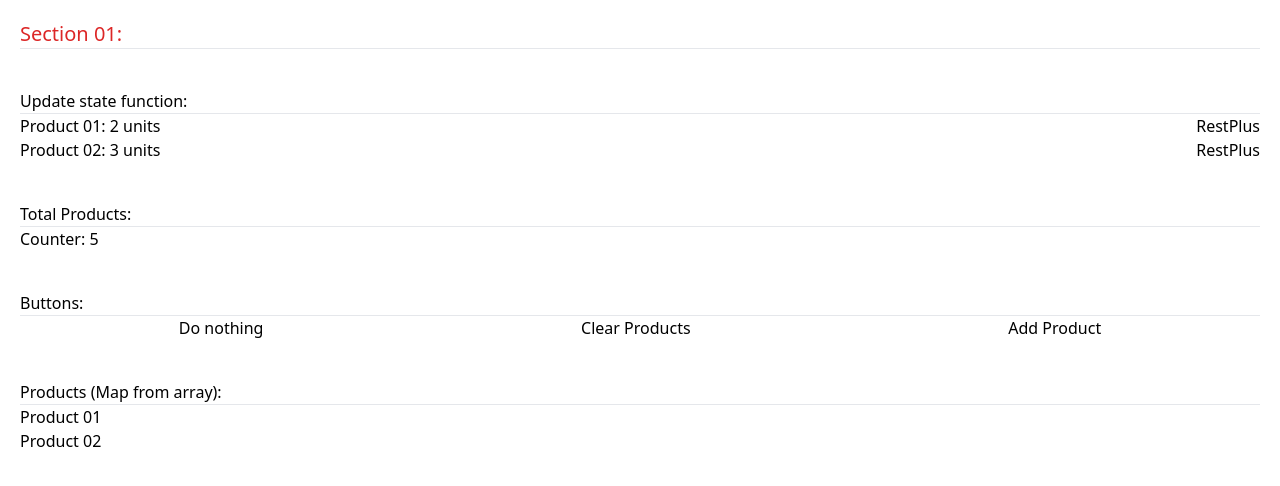
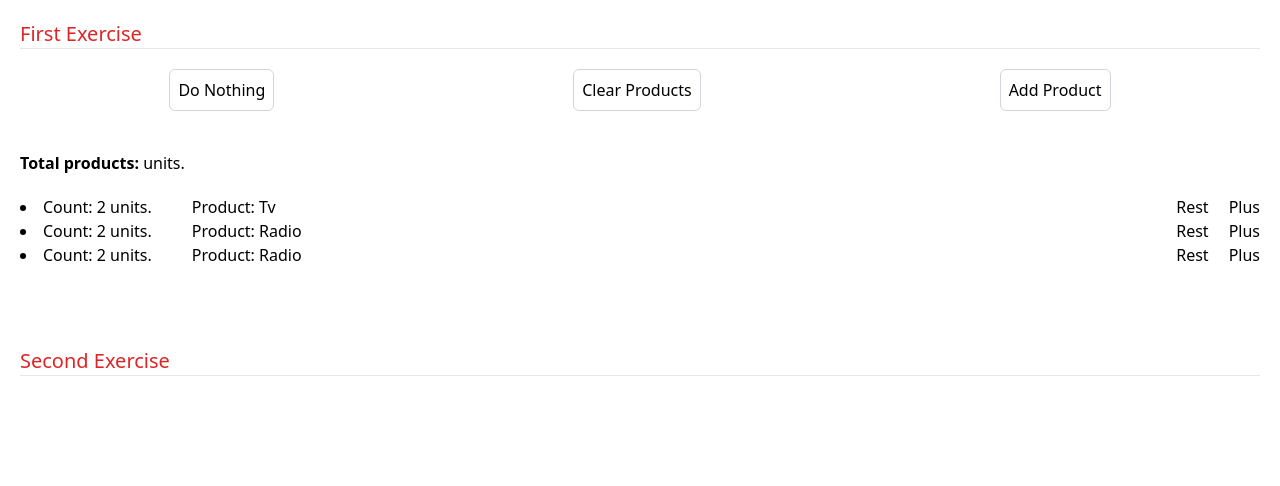
Before and after one commit to HenryMilac/Mixer, a React (Vite) app: page / in a window 1280 px wide. Shown: the top 486 px of the page. Built offline with nearby package versions, Linux system fonts and the light colour scheme.

Commit message:
Function plus product reutilizable done

```diff
--- a/src/App.tsx
+++ b/src/App.tsx
@@ -1,13 +1,14 @@
 
 import ZustandFernandoHerrera from "./Mixer/Issues/ManageState/Zustand/ZustandFernandoHerrera/ZustandFernandoHerrera";
+import ZustandMe from "./Mixer/Issues/ManageState/Zustand/ZustandMe/ZustandMe";
 
 export default function App() {
 
   return (
     <>
       {/* <ZustandFazt/> */}
-      <ZustandFernandoHerrera/>
-
+      <ZustandMe/>
+      {/* <ZustandFernandoHerrera/> */}
 
       {/* <Z/> */}
     </>
--- /dev/null
+++ b/src/Mixer/Issues/ManageState/Zustand/ZustandMe/ZustandMe.tsx
@@ -0,0 +1,55 @@
+import { Products } from "./store/products.store"
+
+export default function ZustandMe() {
+    const products = Products(state => state.products)
+
+    return (
+        <div className="p-5">
+
+
+
+
+            <div>
+                <h1 className="text-xl text-red-600">First Exercise</h1>
+                <hr />
+                <div>
+                    {/* ----- Buttons */}
+                    <div className="flex justify-around py-5">
+                        <button className="border border-gray-300 p-2 rounded-md">Do Nothing</button>
+                        <button className="border border-gray-300 p-2 rounded-md">Clear Products</button>
+                        <button className="border border-gray-300 p-2 rounded-md">Add Product</button>
+                    </div>
+
+                    {/* ----- Total */}
+                    <div className="py-5">
+                        <p className="text-base font-bold">Total products: <span className="font-normal"> units.</span></p>
+                    </div>
+
+                    {/* ----- Products */}
+                    {products.map(product => (
+                        <div className="flex justify-between">
+                            <div className="flex gap-x-10">
+                                <li>Count: {product.count} units.</li>
+                                <p>Product: {product.name}</p>
+                            </div>
+                            <div className="flex gap-x-5">
+                                <button onClick={product.decreaseCount}>Rest</button>
+                                <button onClick={product.increaseCount}>Plus</button>
+                            </div>
+                        </div>
+                    ))}
+                </div>
+            </div>
+
+
+
+
+
+
+            <div>
+                <h1 className="text-xl text-red-600 mt-20">Second Exercise</h1>
+                <hr />
+            </div>
+        </div>
+    )
+}
--- /dev/null
+++ b/src/Mixer/Issues/ManageState/Zustand/ZustandMe/store/products.store.tsx
@@ -0,0 +1,52 @@
+import { create } from "zustand";
+
+interface products {
+    products: product[]
+}
+interface product {
+    id: number
+    name: string
+    count: number,
+    increaseCount: () => void
+    decreaseCount: () => void
+}
+
+export const Products = create<products>((set) => {
+
+    const increaseCount = (id: number) => {
+        set(state => {
+            const updatedProducts = state.products.map(product => {
+                if (product.id === id) {
+                    return {
+                        ...product,
+                        count: product.count + 1
+                    };
+                }
+                return product;
+            });
+            return { products: updatedProducts };
+        });
+    };
+    const decreaseCount = (id: number) => {
+        set(state => {
+            const updatedProducts = state.products.map(product => {
+                if (product.id === id) {
+                    return {
+                        ...product,
+                        count: product.count - 1
+                    };
+                }
+                return product;
+            });
+            return { products: updatedProducts };
+        });
+    };
+
+    return {
+        products: [
+            {id: 0, name: 'Tv', count: 2, increaseCount: () => increaseCount(0), decreaseCount: () => decreaseCount(0)},
+            {id: 1, name: 'Radio', count: 2, increaseCount: () => increaseCount(1), decreaseCount: () => decreaseCount(1)},
+            {id: 2, name: 'Radio', count: 2, increaseCount: () => increaseCount(2), decreaseCount: () => decreaseCount(2)}
+        ],
+    };
+});
```
